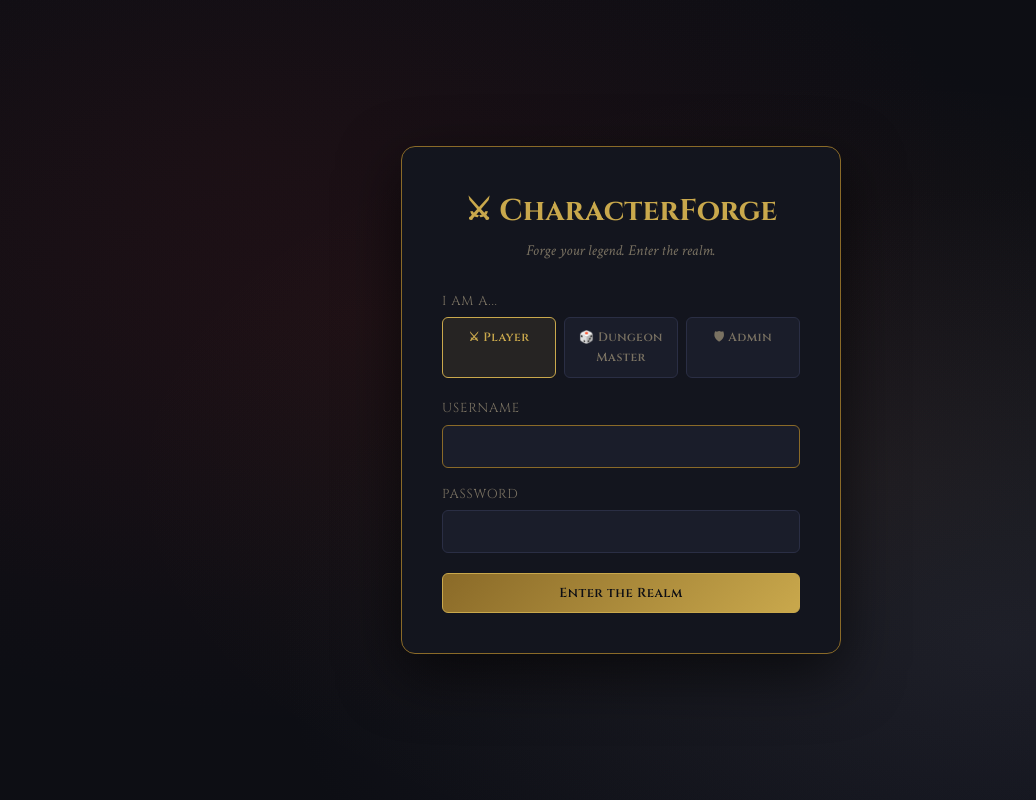
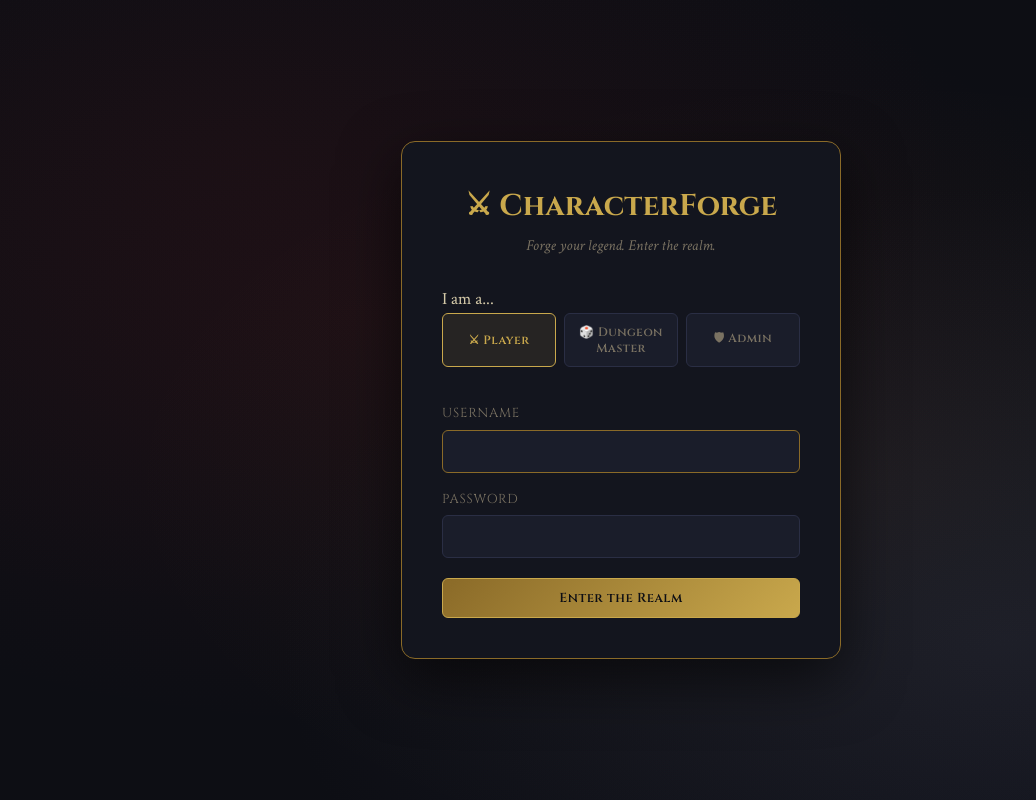
Before and after one commit to cbw29512/CharacterForge, a Flask app: template templates/auth/login.html in a window 1280 px wide. Shown: the whole page, without its empty margins (19-1055 px from the left). Run offline with Flask 3, Linux system fonts and the light colour scheme; the template is opened without the code that fills it, so the values that code supplies are empty; parts of the project's set-up code (start-up, migrations or seed data) failed here and were passed over.

Commit message:
a11y: make login controls keyboard accessible

```diff
--- a/templates/auth/login.html
+++ b/templates/auth/login.html
@@ -9,14 +9,14 @@
 </head>
 <body>
 <div class="login-wrap">
-  <div class="login-box">
-    <div class="login-title">⚔ CharacterForge</div>
+  <main class="login-box" aria-labelledby="login-title">
+    <div class="login-title" id="login-title">⚔ CharacterForge</div>
     <div class="login-sub">Forge your legend. Enter the realm.</div>
 
     {% with msgs = get_flashed_messages(with_categories=true) %}
       {% if msgs %}
         {% for cat, msg in msgs %}
-          <div class="flash flash-{{ cat }}" style="margin-bottom:12px">{{ msg }}</div>
+          <div class="flash flash-{{ cat }}" role="status" style="margin-bottom:12px">{{ msg }}</div>
         {% endfor %}
       {% endif %}
     {% endwith %}
@@ -24,22 +24,24 @@
     <form method="post" action="/auth/login">
       <input type="hidden" name="role" id="role-input" value="player">
 
-      <label>I am a...</label>
-      <div class="role-selector">
-        <div class="role-btn" data-role="player">⚔ Player</div>
-        <div class="role-btn" data-role="dm">🎲 Dungeon Master</div>
-        <div class="role-btn" data-role="admin">🛡 Admin</div>
-      </div>
+      <fieldset style="border:0;padding:0;margin:0 0 14px">
+        <legend>I am a...</legend>
+        <div class="role-selector" role="group" aria-label="Account role">
+          <button type="button" class="role-btn" data-role="player" aria-pressed="false">⚔ Player</button>
+          <button type="button" class="role-btn" data-role="dm" aria-pressed="false">🎲 Dungeon Master</button>
+          <button type="button" class="role-btn" data-role="admin" aria-pressed="false">🛡 Admin</button>
+        </div>
+      </fieldset>
 
-      <label>Username</label>
-      <input type="text" name="username" autocomplete="username" autofocus required>
+      <label for="login-username">Username</label>
+      <input id="login-username" type="text" name="username" autocomplete="username" autofocus required>
 
-      <label>Password</label>
-      <input type="password" name="password" autocomplete="current-password" required>
+      <label for="login-password">Password</label>
+      <input id="login-password" type="password" name="password" autocomplete="current-password" required>
 
       <button type="submit" class="btn btn-primary" style="width:100%">Enter the Realm</button>
     </form>
-  </div>
+  </main>
 </div>
 <script src="/static/js/app.js"></script>
 </body>
```
